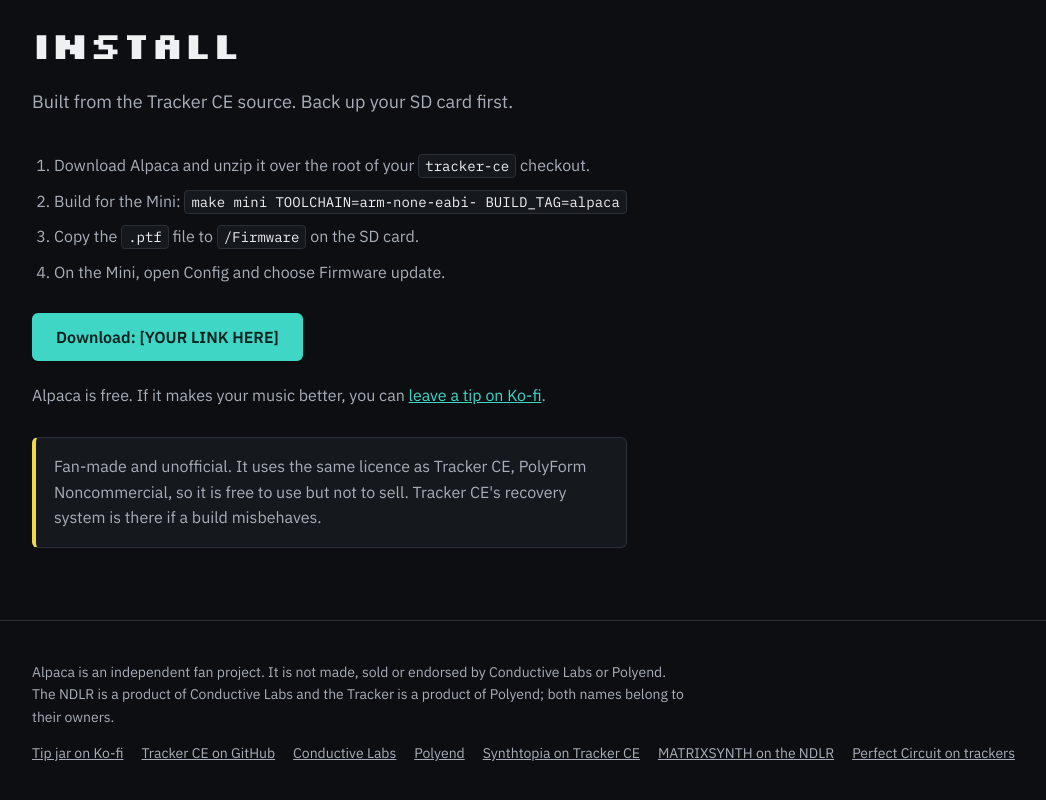
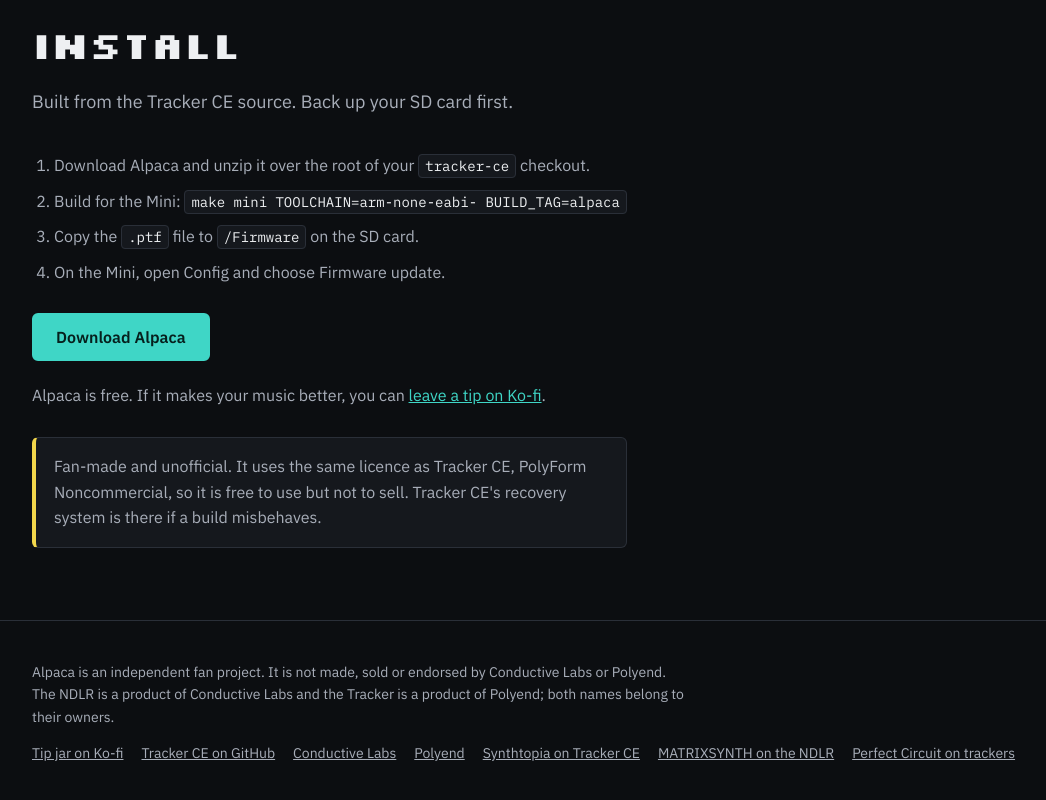
Before and after one commit to 5ckmmz97rw-svg/Alpaca, a plain HTML site: page docs/index.html in a window 1280 px wide. Shown: the part 5763-6563 px from the top of the page, without its empty margins (68-1114 px from the left). Drawn offline with Linux system fonts and the light colour scheme.

Commit message:
Site: link download button to the latest GitHub release

```diff
--- a/docs/index.html
+++ b/docs/index.html
@@ -377,7 +377,7 @@ footer a:hover{color:var(--accent)}
 <li>Copy the <code>.ptf</code> file to <code>/Firmware</code> on the SD card.</li>
 <li>On the Mini, open Config and choose Firmware update.</li>
 </ol>
-<div class="btns" style="margin-top:28px"><a class="btn primary" href="#install">Download: [YOUR LINK HERE]</a></div>
+<div class="btns" style="margin-top:28px"><a class="btn primary" href="https://github.com/5ckmmz97rw-svg/Alpaca/releases/latest">Download Alpaca</a></div>
 <p class="support">Alpaca is free. If it makes your music better, you can <a href="https://ko-fi.com/alpacamaraca">leave a tip on Ko-fi</a>.</p>
 <p class="note">Fan-made and unofficial. It uses the same licence as Tracker CE, PolyForm Noncommercial, so it is free to use but not to sell. Tracker CE's recovery system is there if a build misbehaves.</p>
 </div>
```
